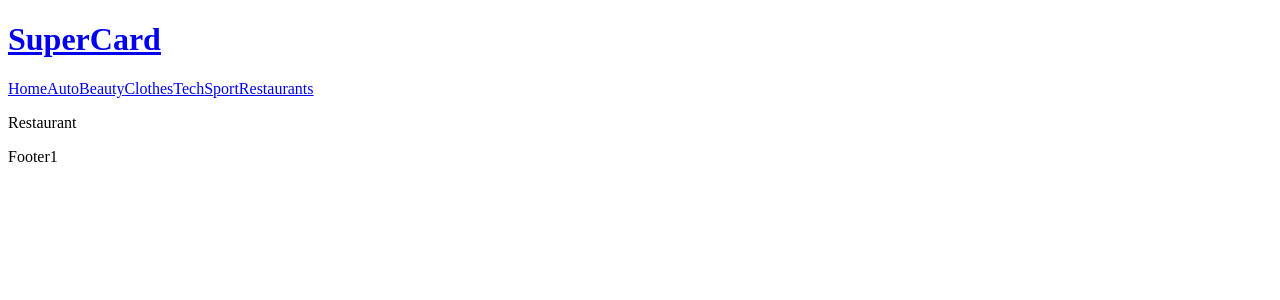
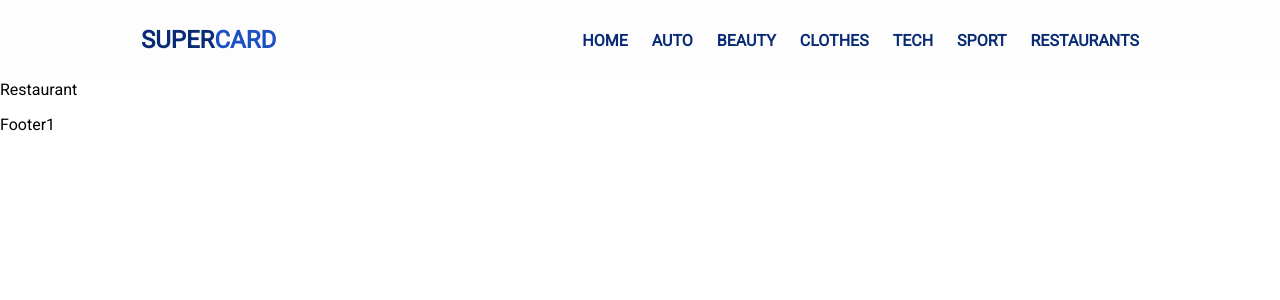
Before and after one commit to dimitrina-beleva/Super-Card, a React app: page /restaurants in a window 1280 px wide. Shown: the top 300 px of the page. Built offline with nearby package versions, Linux system fonts and the light colour scheme.

Commit message:
styled navigation + fixed formatting (#23)
* styled navigation + fixed formatting

* fixed formatting of Logo

```diff
--- a/index.html
+++ b/index.html
@@ -4,6 +4,7 @@
         <meta charset="UTF-8">
         <meta name="viewport" content="width=device-width, initial-scale=1.0">
         <meta http-equiv="X-UA-Compatible" content="ie=edge">
+        <link rel="stylesheet" href="style/style.css">
         <title>Super Card</title>
     </head>
     <body>
--- a/src/App.jsx
+++ b/src/App.jsx
@@ -3,8 +3,8 @@ import { Header, Footer } from './components';
 
 const App = () => (
   <div>
-      <Header />
-      <Footer />
+    <Header />
+    <Footer />
   </div>
 );
 
--- a/src/components/Header.jsx
+++ b/src/components/Header.jsx
@@ -2,12 +2,20 @@ import { BrowserRouter as Router, Link, Route, Switch } from 'react-router-dom';
 import React from 'react';
 import * as pages from '../pages';
 
-const Logo = () => <h1>SuperCard</h1>;
+const Logo = () => (
+  <h1>
+    Super<span>Card</span>
+  </h1>
+);
 
 const Header = () => (
   <Router>
     <div>
-      <Link to="/"><Logo /></Link>
+      <div className="navbar">
+        <Link to="/" className="navbar-logo">
+          <Logo />
+        </Link>
+        <div className="navbar-links">
           <Link to="/">Home</Link>
           <Link to={{ pathname: '/auto' }}>Auto</Link>
           <Link to="/beauty">Beauty</Link>
@@ -15,6 +23,9 @@ const Header = () => (
           <Link to="/tech">Tech</Link>
           <Link to="/sport">Sport</Link>
           <Link to="/restaurants">Restaurants</Link>
+        </div>
+      </div>
+      <div className="content">
         <Switch>
           <Route exact path="/" component={pages.Home} />
           <Route path="/auto" component={pages.Auto} />
@@ -26,6 +37,7 @@ const Header = () => (
           <Route render={() => <h1>Page not found</h1>} />
         </Switch>
       </div>
+    </div>
   </Router>
 );
 
--- a/style/style.css
+++ b/style/style.css
@@ -1,50 +1,64 @@
-.search-box {
-  width: 100%;
-  text-align: center;
+@import url('https://fonts.googleapis.com/css?family=Noto+Sans:400,700|Roboto');
+
+* {
+  box-sizing: border-box;
+  font-family: 'Roboto', Verdana, sans-serif;
 }
 
-.items, .no-found-items {
-  padding: 0;
+body {
   margin: 0;
-  list-style: none;
-  display: flex;
-  justify-content: space-around;
 }
 
-.item {
-  background: rgb(121, 21, 3);
-  padding: 5px;
-  width: 200px;
-  height: 150px;
-  margin-top: 10px;
-  line-height: 150px;
-  font-weight: bold;
-  font-size: 1.5em;
-  text-align: center;
+.navbar {
+  font-family: 'Noto Sans', Verdana, sans-serif;
+  font-weight: 700;
+  display: flex;
+  flex-direction: row;
+  align-items: center;
+  justify-content: space-around;
+  position: fixed;
+  top: 0;
+  width: 100%;
+  height: 80px;
+  background-color: rgba(229, 229, 229, 0.1);
+  font-size: 1rem;
 }
 
-.item-detail, .no-selected-item {
-  padding: 0;
-  margin: 0;
-  list-style: none;
-  display: flex;
-  justify-content: center;
+.navbar a {
+  text-transform: uppercase;
+  text-decoration: none;
 }
 
-.info {
-  background: cornflowerblue;
-  padding: 5px;
-  margin: 5px;
-  width: 200px;
-  margin-top: 10px;
-
-  line-height: 150px;
-  color: white;
-  font-weight: bold;
-  font-size: 1.5em;
-  text-align: center;
+.navbar-logo h1 {
+  margin: 0;
+  padding: 0;
+  font-size: 1.5rem;
+  display: inline-block;
+  text-transform: uppercase;
+  color: #092B75;
 }
 
-.plot {
-  line-height: 36px;
+.navbar-logo span {
+  color: #1C51C2;
 }
+
+.navbar-links {
+  display: flex;
+  flex-direction: row;
+  align-items: center;
+  justify-content: space-evenly;
+}
+
+.navbar-links a {
+  margin-left: 1.5rem;
+  color: #092B75;
+}
+
+.navbar-links a:hover {
+  color: #1C51C2;
+  transition: color .25s;
+}
+
+.content {
+  margin-top: 80px;
+}
```
Lines whose indentation alone changed are shown as unchanged.
